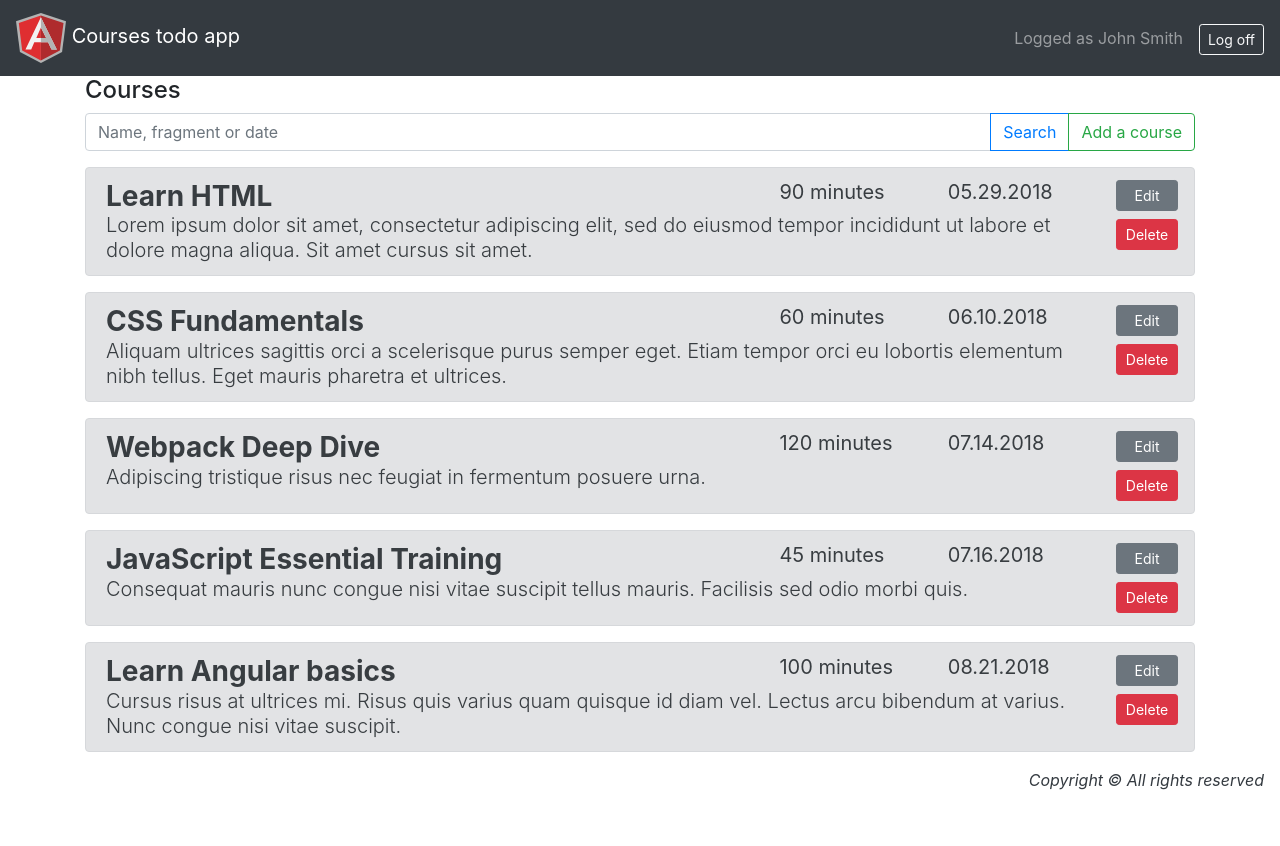
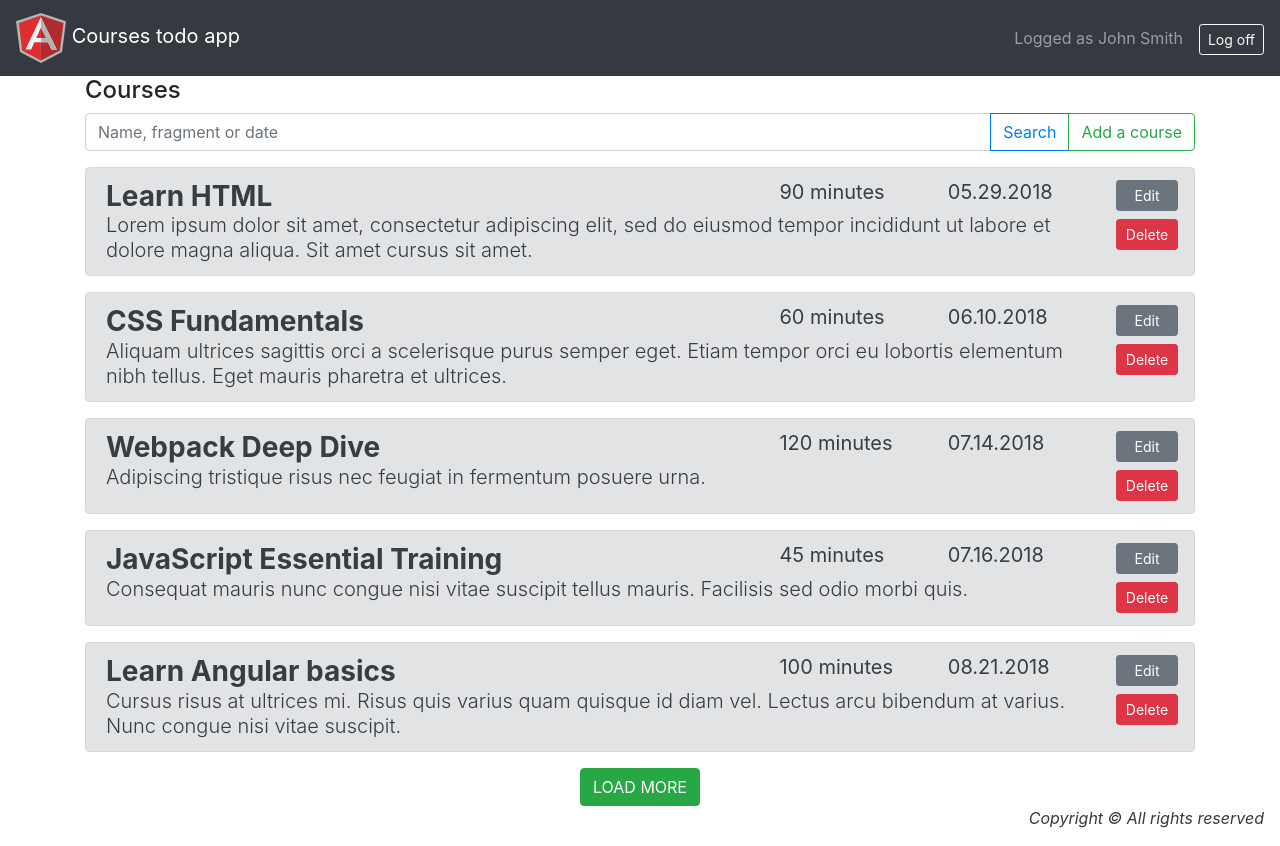
Before and after one commit to DmitriyPavlovskyi/angular-2018Q2, an Angular app: page /courses in a window 1280 px wide. Before the commit the page ends 808 px from the top, so only its background shows below. Built offline with nearby package versions, Linux system fonts and the light colour scheme.

Commit message:
Load more component added

```diff
--- a/src/app/core/courses/component/courses.component.html
+++ b/src/app/core/courses/component/courses.component.html
@@ -2,5 +2,6 @@
   <h4>Courses</h4>
   <app-toolbox></app-toolbox>
   <app-todo-list [courses]="courses"></app-todo-list>
+  <app-load-more></app-load-more>
   <!-- <app-breadcrumbs class="navbar navbar-brand"></app-breadcrumbs> -->
 </div>
--- a/src/app/features/components/components.module.ts
+++ b/src/app/features/components/components.module.ts
@@ -6,13 +6,14 @@ import { FooterComponent } from './footer/footer.component';
 import { TodoListComponent } from './todo-list/todo-list.component';
 import { TodoListItemComponent } from './todo-list-item/todo-list-item.component';
 import { ToolboxComponent } from './toolbox/toolbox.component';
+import { LoadMoreComponent } from './load-more/load-more.component';
 
 @NgModule({
   imports: [
     FormsModule,
     CommonModule
   ],
-  declarations: [HeaderComponent, FooterComponent, TodoListComponent, TodoListItemComponent, ToolboxComponent],
-  exports: [HeaderComponent, FooterComponent, TodoListComponent, TodoListItemComponent, ToolboxComponent]
+  declarations: [HeaderComponent, FooterComponent, TodoListComponent, TodoListItemComponent, ToolboxComponent, LoadMoreComponent],
+  exports: [HeaderComponent, FooterComponent, TodoListComponent, TodoListItemComponent, ToolboxComponent, LoadMoreComponent]
 })
 export class ComponentsModule { }
--- /dev/null
+++ b/src/app/features/components/load-more/load-more.component.html
@@ -0,0 +1,3 @@
+<div>
+  <button class="w-15 btn btn-success d-flex mx-auto" (click)="handleCLick()">LOAD MORE</button>
+</div>
--- /dev/null
+++ b/src/app/features/components/load-more/load-more.component.ts
@@ -0,0 +1,18 @@
+import { Component, OnInit } from '@angular/core';
+
+@Component({
+  selector: 'app-load-more',
+  templateUrl: './load-more.component.html',
+  styleUrls: ['./load-more.component.scss']
+})
+export class LoadMoreComponent implements OnInit {
+
+  constructor() { }
+
+  ngOnInit() {}
+
+  handleCLick() {
+    console.log('---Load more. Load button triggered');
+  }
+
+}
```
Also changed, not shown: src/app/features/components/load-more/load-more.component.scss (added), 1 other file (tests, documents, lock files or other folders).
